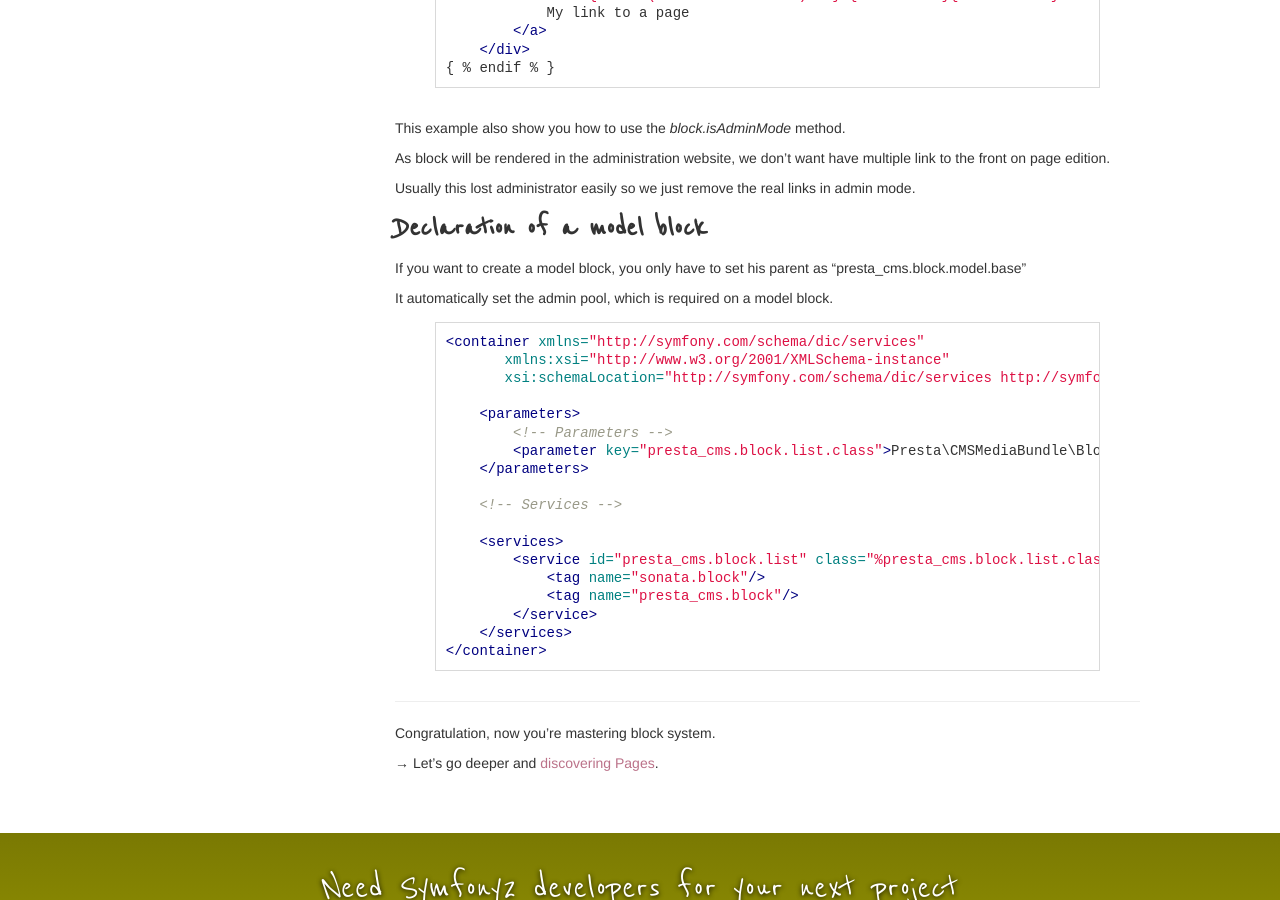
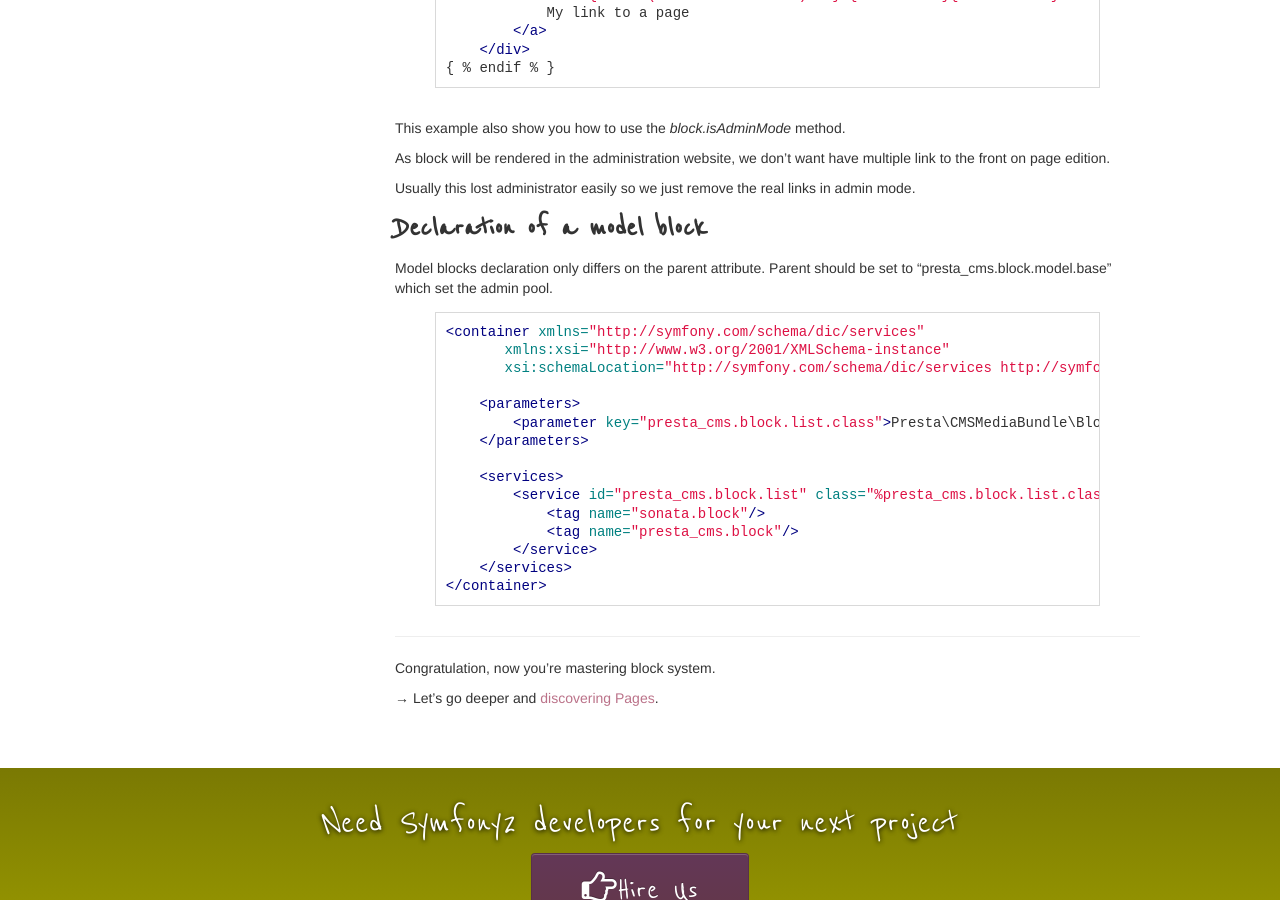
Before and after one commit to mooahmad/prestaconcept.github.io, a Jekyll site: the page built from presta-cms-core/developer-guide/models.md, in a window 1280 px wide and 900 px high, scrolled down 2179 px. Built offline with Jekyll 4.4.1, drawn with Linux system fonts in a browser that asks for light colours.

Commit message:
Remove unused comment

```diff
--- a/presta-cms-core/developer-guide/models.md
+++ b/presta-cms-core/developer-guide/models.md
@@ -128,12 +128,10 @@ As block will be rendered in the administration website, we don't want have mult
 Usually this lost administrator easily so we just remove the real links in admin mode.
 
 
-
 ## Declaration of a model block
 
-If you want to create a model block, you only have to set his parent as "presta_cms.block.model.base"
-
-It automatically set the admin pool, which is required on a model block.
+Model blocks declaration only differs on the parent attribute.
+Parent should be set to "presta_cms.block.model.base" which set the admin pool.
 
 {% highlight xml %}
 <container xmlns="http://symfony.com/schema/dic/services"
@@ -141,11 +139,8 @@ It automatically set the admin pool, which is required on a model block.
        xsi:schemaLocation="http://symfony.com/schema/dic/services http://symfony.com/schema/dic/services/services-1.0.xsd">
 
     <parameters>
-        <!-- Parameters -->
         <parameter key="presta_cms.block.list.class">Presta\CMSMediaBundle\Block\ListBlockService</parameter>
     </parameters>
-
-    <!-- Services -->
 
     <services>
         <service id="presta_cms.block.list" class="%presta_cms.block.list.class%" parent="presta_cms.block.parent.base">
```
